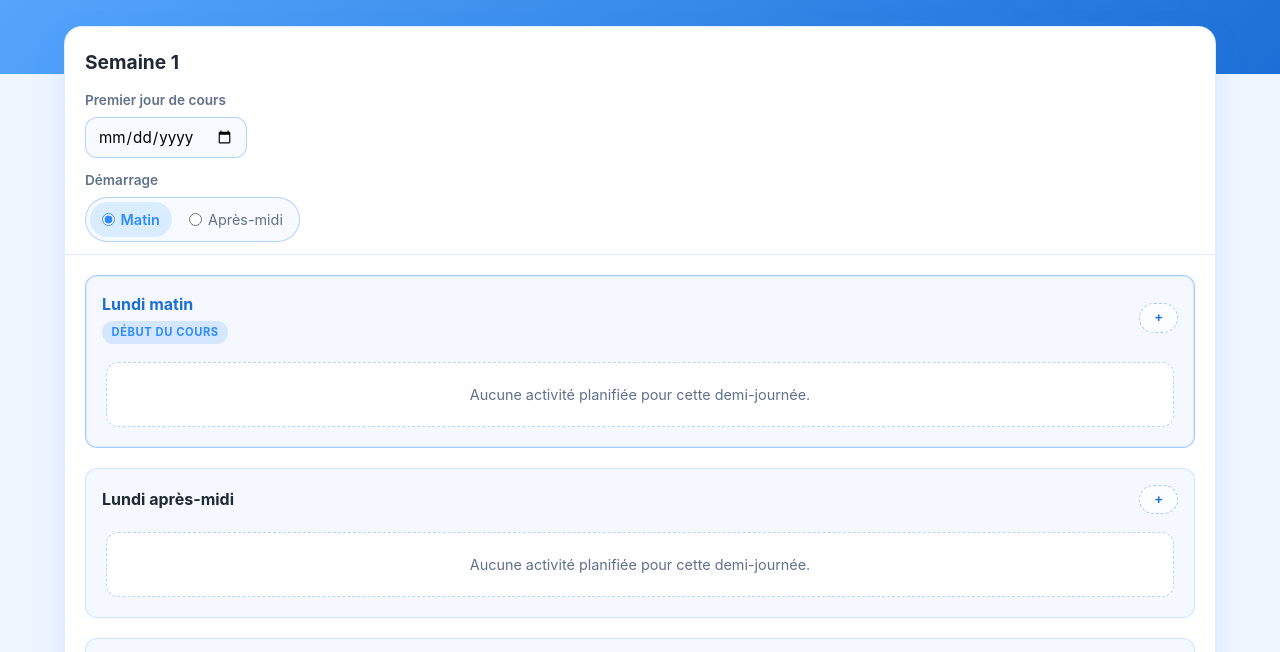
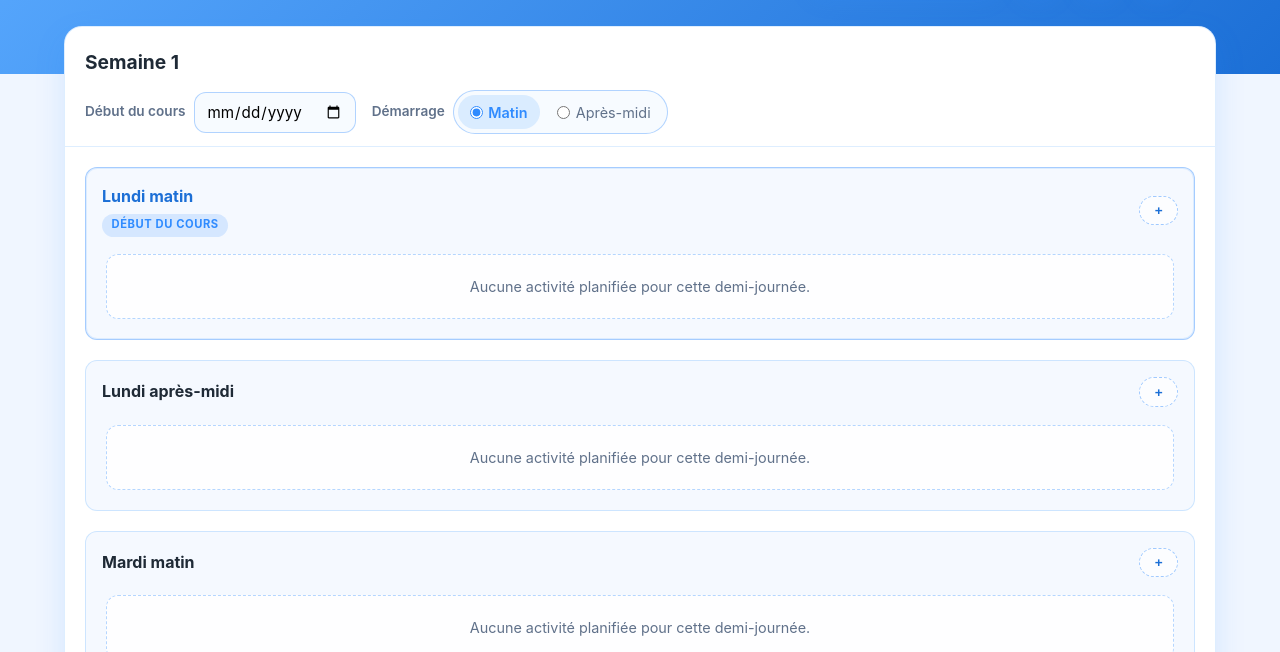
Before and after one commit to hurtlinb/canvacours, a website: page public/index.html in a window 1280 px wide. Shown: the part 140-792 px from the top of the page. Drawn offline with Linux system fonts and the light colour scheme.

Commit message:
Align week scheduling controls

```diff
--- a/public/app.js
+++ b/public/app.js
@@ -301,7 +301,7 @@
     datePicker.className = 'week-date-picker';
 
     var dateLabel = document.createElement('span');
-    dateLabel.textContent = 'Premier jour de cours';
+    dateLabel.textContent = 'Début du cours';
 
     var dateInput = document.createElement('input');
     dateInput.type = 'date';
@@ -319,8 +319,13 @@
     datePicker.appendChild(dateLabel);
     datePicker.appendChild(dateInput);
 
+    var scheduleRow = document.createElement('div');
+    scheduleRow.className = 'week-schedule-row';
+
+    scheduleRow.appendChild(datePicker);
+
     header.appendChild(titleRow);
-    header.appendChild(datePicker);
+    header.appendChild(scheduleRow);
 
     var startHalfDay = normalizeHalfDay(week.startHalfDay);
     week.startHalfDay = startHalfDay;
@@ -374,7 +379,7 @@
     });
 
     halfDayToggle.appendChild(halfDayOptions);
-    header.appendChild(halfDayToggle);
+    scheduleRow.appendChild(halfDayToggle);
 
     var slotsWrapper = document.createElement('div');
     slotsWrapper.className = 'week-slots';
--- a/public/styles/board.css
+++ b/public/styles/board.css
@@ -52,11 +52,18 @@
   gap: 1rem;
 }
 
+.week-schedule-row {
+  display: flex;
+  flex-wrap: wrap;
+  align-items: center;
+  gap: 1rem;
+}
+
 .week-date-picker {
-  display: flex;
-  flex-direction: column;
-  gap: 0.35rem;
-  align-items: flex-start;
+  display: inline-flex;
+  flex-direction: row;
+  gap: 0.5rem;
+  align-items: center;
 }
 
 .week-date-picker span {
@@ -82,10 +89,10 @@
 }
 
 .week-halfday-toggle {
-  display: flex;
-  flex-direction: column;
-  gap: 0.35rem;
-  align-items: flex-start;
+  display: inline-flex;
+  flex-direction: row;
+  gap: 0.5rem;
+  align-items: center;
 }
 
 .week-halfday-toggle-label {
```
